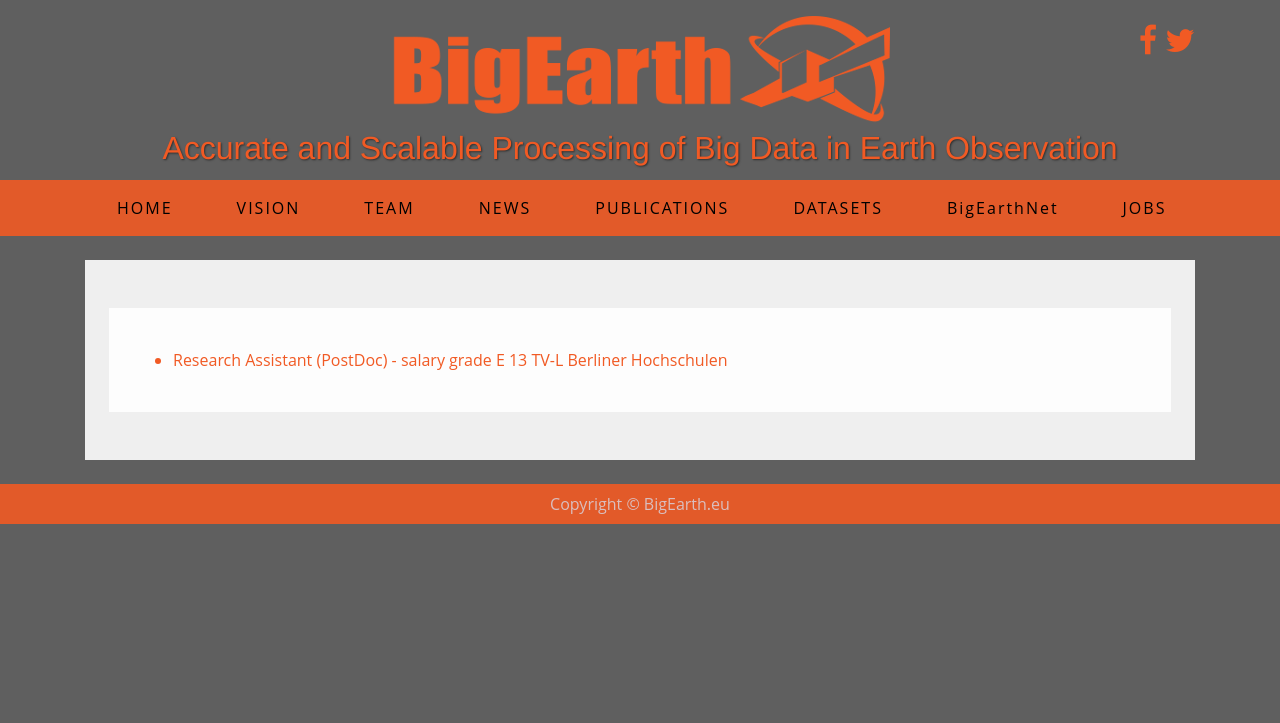
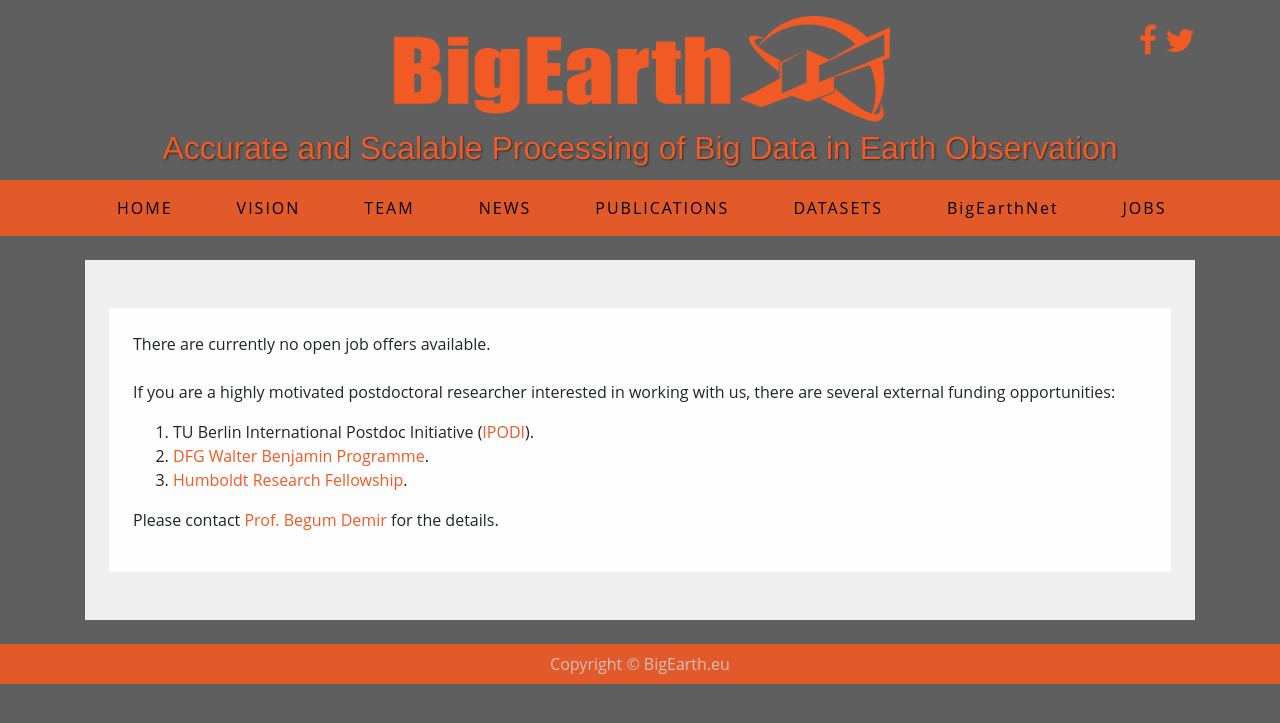
Before and after one commit to rsim-tu-berlin/bigearth.eu, a Jekyll site: the page built from openpositions.md, in a window 1280 px wide. Shown: the top 723 px of the page. Built offline with Jekyll 4.4.1, drawn with Linux system fonts in a browser that asks for light colours; nearby versions of some CDN libraries.

Commit message:
update jobs

```diff
--- a/openpositions.md
+++ b/openpositions.md
@@ -9,11 +9,18 @@ guid: http://www.bigearth.eu/openpositions
 	<div class="bg-faded p-4 my-4">
 	<!-- Page Content -->
 	<p>
-		<ul class="">
-			<li class="">
-			<a href="https://tub.stellenticket.de/en/offers/64217/" target="_blank">Research Assist­ant (PostDoc) - salary grade E 13 TV-L Ber­liner Hoch­schu­len</a>
-			</li>
-		</ul>
+		There are currently no open job offers available. <br>
+		<br>
+		If you are a highly motivated postdoctoral researcher interested in working with us, there are several external funding opportunities:
+		<br>
+		<ol>
+			<li>TU Berlin International Postdoc Initiative (<a href="https://www.ipodi.tu-berlin.de/ipodi/ipodi/" target="_blank">IPODI</a>).</li>
+			<li><a href="https://www.dfg.de/en/research_funding/programmes/individual/walter_benjamin/index.html" target="_blank">DFG Walter Benjamin Programme</a>.</li>
+			<li><a href="https://www.humboldt-foundation.de/web/humboldt-fellowship-postdoc.html" target="_blank">Humboldt Research Fellowship</a>.</li>
+		</ol>
+	</p>
+	<p>
+		Please contact <a href="mailto:demir@tu-berlin.de">Prof. Begum Demir</a> for the details.
 	 </p>
 	<!-- Page Content End -->
     </div>
```
